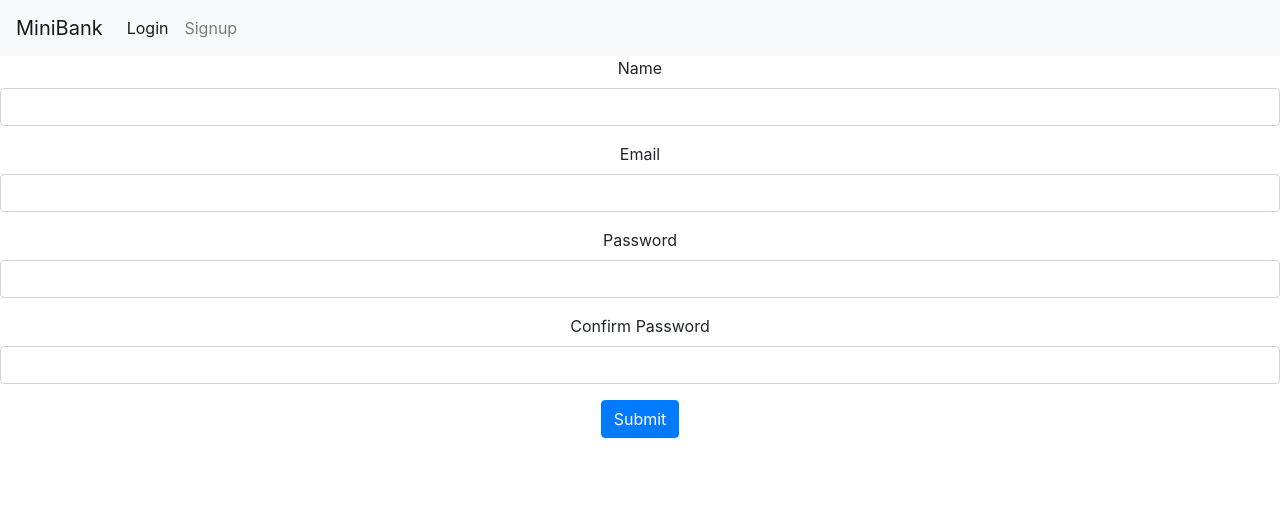
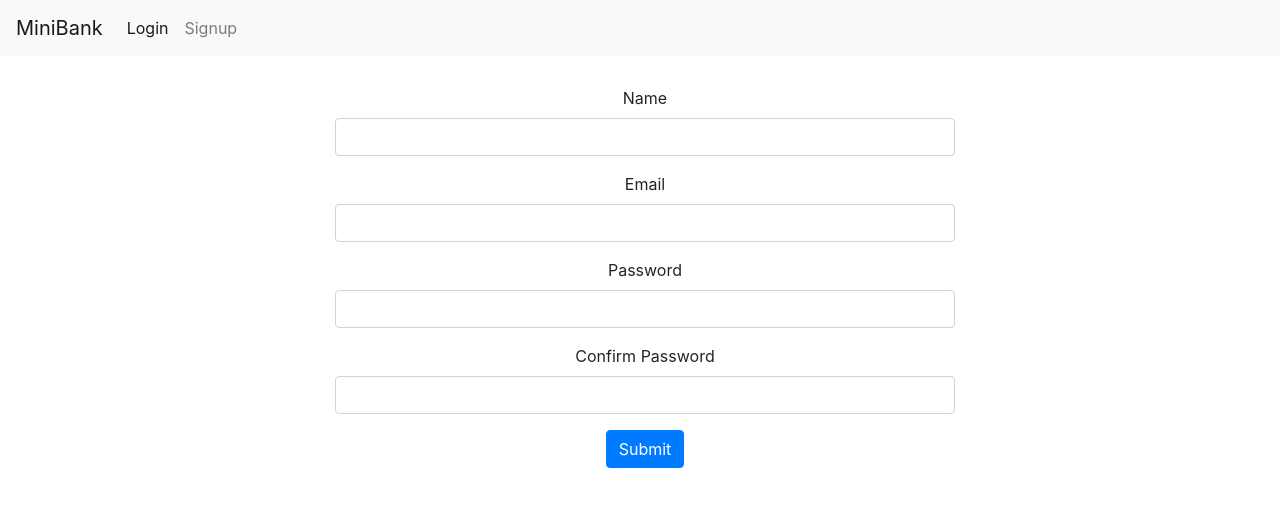
Before and after one commit to Abhinav5050649/bankTr, a React (Create React App) app in the folder client/: page /signup in a window 1280 px wide. Shown: the top 506 px of the page. Built offline with nearby package versions, Linux system fonts and the light colour scheme.

Commit message:
changes to client components

```diff
--- a/client/src/App.css
+++ b/client/src/App.css
@@ -25,3 +25,23 @@
     transform: rotate(360deg);
   }
 }
+
+.input-group{
+  width: 50%;
+  text-align: center;
+  align-items: center;
+  margin: 20px 20px 20px 325px;
+  padding: 10px;
+  flex-direction: column;
+  flex-shrink: 20px;
+}
+
+.input-form{
+  width: 50%;
+  text-align: center;
+  align-items: center;
+  margin: 20px 20px 20px 325px;
+  padding: 10px;
+  flex-direction: column;
+  flex-shrink: 20px;
+}
--- a/client/src/components/login.js
+++ b/client/src/components/login.js
@@ -28,7 +28,7 @@ export const Login = () => {
         if (json.success)
         {
             localStorage.setItem('token', json.authToken);
-            localStorage.setItem('email', credentials.email);
+            localStorage.setItem('email', email);
             navigate("/operations");
         }else{
             alert("invalid Type")
@@ -40,7 +40,7 @@ export const Login = () => {
     // };
 
     return(
-        <div>
+        <div className="input-form">
                 <form onSubmit={handleSubmit}>
                     <div className="form-group">
                         <label>Email</label>
--- a/client/src/components/newnav.js
+++ b/client/src/components/newnav.js
@@ -20,7 +20,7 @@ const Newnav = ()=> {
             <div className="navbar-nav">
               <a className="nav-item nav-link active" href="/operations">Operations<span className="sr-only">(current)</span></a>
               <a className="nav-item nav-link" href="/transfer">Transfer</a>
-              <a className="nav-item nav-link" onClick={handleClick}>LogOut</a>
+              <button className="nav-item nav-link" onClick={handleClick}>Log Out</button>
             </div>
           </div>
         </nav>
--- a/client/src/components/signup.js
+++ b/client/src/components/signup.js
@@ -41,7 +41,7 @@ const Signup = () => {
     // };
 
     return (
-            <div>
+            <div className="input-form">
                 <form onSubmit={handleSubmit}>
                     <div className="form-group">
                         <label>Name</label>
```
Also changed, not shown: client/src/components/home.js (deleted, +0 -32 lines).
